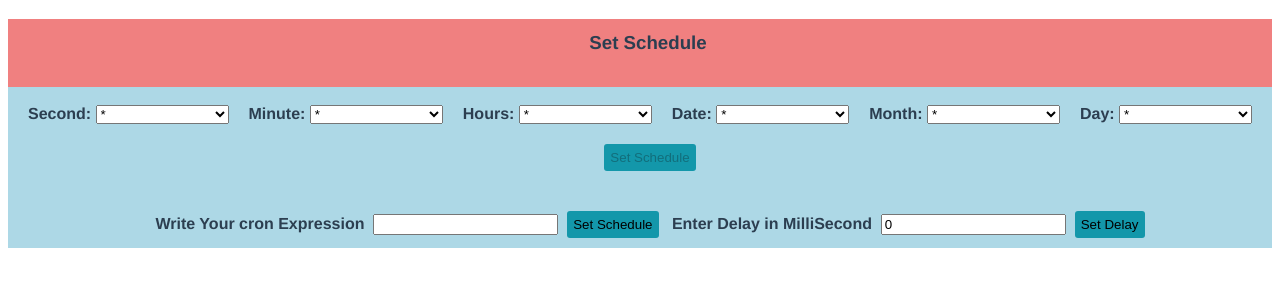
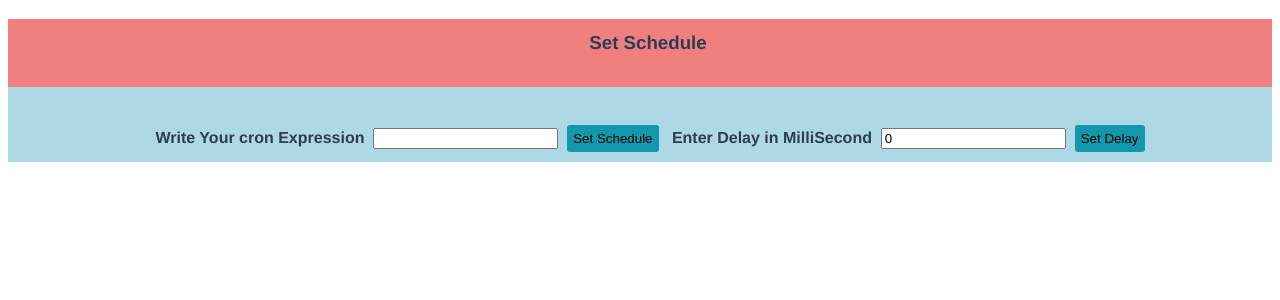
Before and after one commit to Out-Set/FrontEnd-Development, a Vue app in the folder schedulerfrontend/: page / in a window 1280 px wide. Shown: the top 300 px of the page. Built offline with nearby package versions, Linux system fonts and the light colour scheme.

Commit message:
Configured with BitsFlow Integration

```diff
--- a/schedulerfrontend/src/components/ScheduleTask.vue
+++ b/schedulerfrontend/src/components/ScheduleTask.vue
@@ -5,8 +5,8 @@
     </div>
 
     <div class="selectdiv">
-      <div style="display: flex;">
-        <strong>Second:</strong>&nbsp;
+      <!-- <div style="display: flex;"> -->
+        <!-- <strong>Second:</strong>&nbsp;
         <select v-model="second" style="width:150px; margin-bottom: 20px; margin-right: 20px;">
           <option value="*" disabled selected>*</option>
           <option v-for="second in seconds" :key="second" :value="second">{{ second }}</option>
@@ -46,9 +46,9 @@
       <div>
         <button disabled ref="enable_btn" class="reschedule-bt" v-on:click="set()">Set Schedule
         </button>
-      </div>
+      </div> -->
 
-      <div style="padding-top: 30px;">
+      <div style="padding-top: 20px;">
         <strong>Write Your cron Expression</strong>&nbsp;
         <input type="text" v-model="expression">&nbsp;
         <button ref="cron-btn" class="reschedule-bt" v-on:click="setCronExp()">Set Schedule</button>&nbsp;&nbsp;
@@ -158,7 +158,9 @@ export default {
 
     setCronExp() {
       console.log(typeof this.expression, this.expression);
-      axios.post('http://localhost:8081/dynamicSchedule/cronVal', this.expression)
+
+      // axios.post('http://localhost:8081/dynamicSchedule/cronVal', this.expression)
+      axios.post('http://localhost:8081/BitsFlow-App/springScheduler/cronVal', this.expression)
         .then((response) => {
           console.log("Response form Backend: ", response);
         })
```
